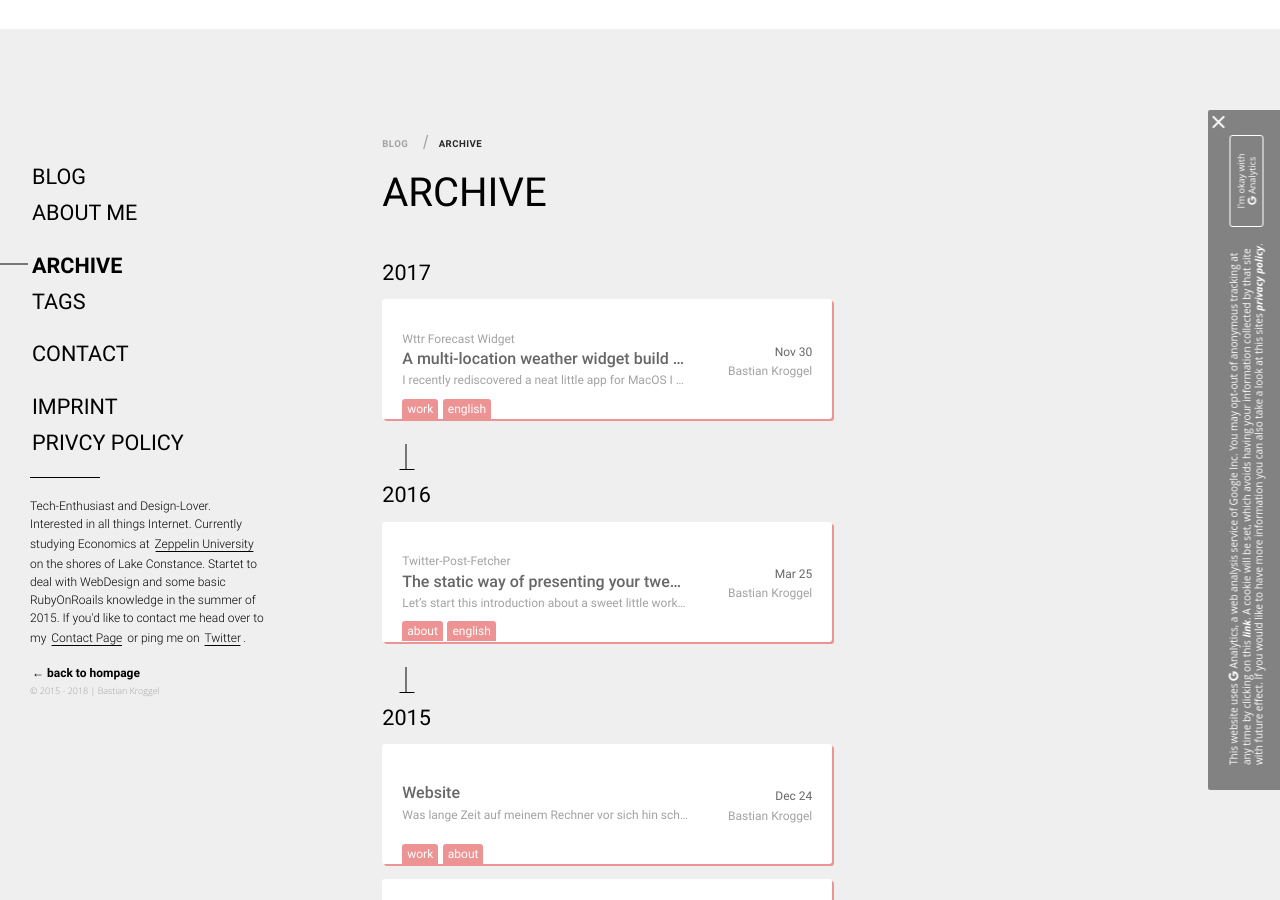
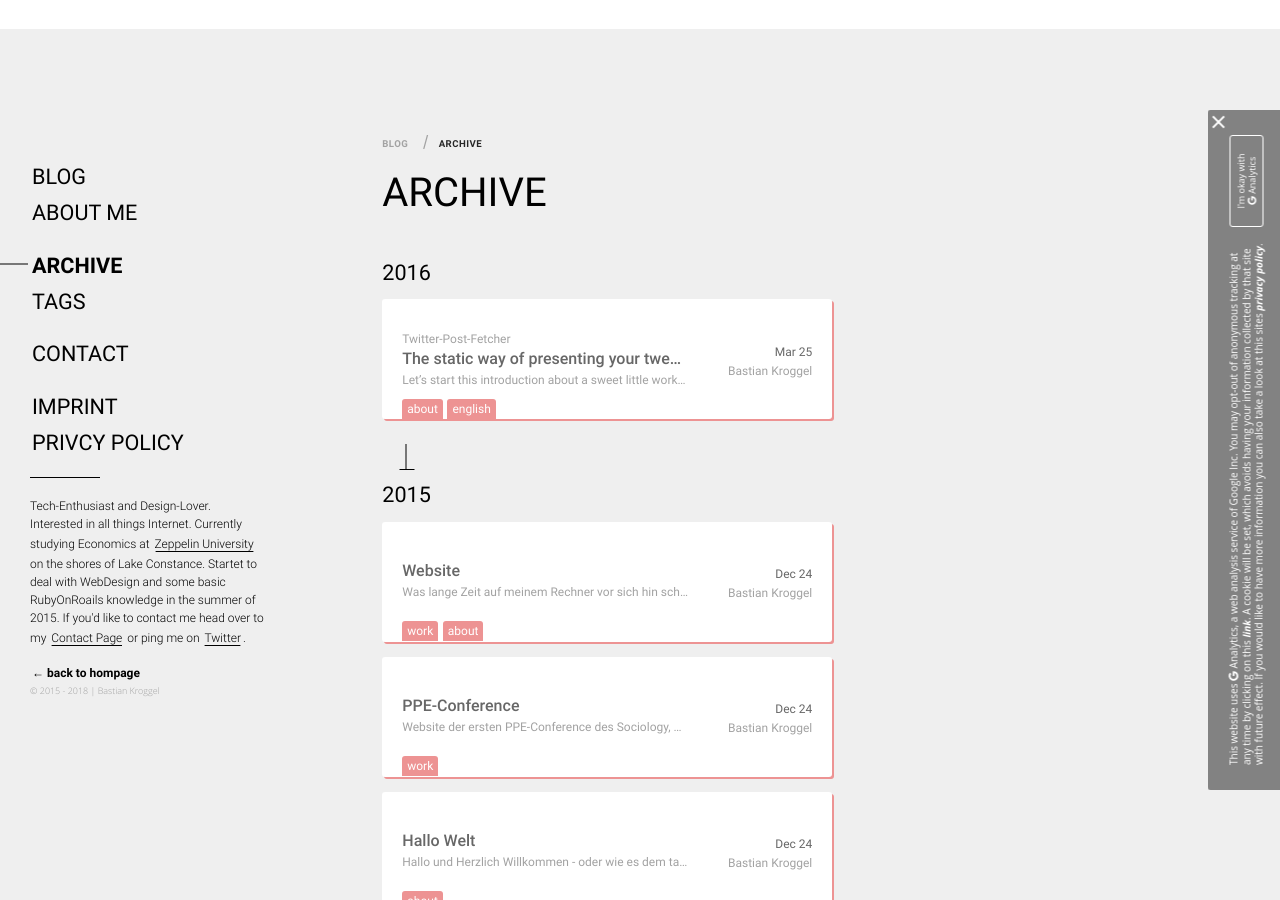
Before and after one commit to bkroggel/luzid, a Jekyll site: the page built from blog/archive/index.html, in a window 1280 px wide and 900 px high, scrolled down 397 px. Built offline with Jekyll 4.4.1, drawn with Linux system fonts in a browser that asks for light colours; nearby versions of some CDN libraries; some web fonts are replaced; a script that is not in the unit is left out; part of the change alters nothing that is shown.

Commit message:
blog post WTTR in the works

```diff
--- a/_posts/2017-11-30-A-multi-location-weather-widget-build-for-Uebersicht.md
+++ b/_posts/2017-11-30-A-multi-location-weather-widget-build-for-Uebersicht.md
@@ -14,7 +14,7 @@ sitemap:
   changefreq:
   exclude:
 sign: false
-published: true
+published: false
 featured: true
 ---
 
@@ -30,14 +30,39 @@ That said it is actually pretty easy to write a widgets for and by yourself - at
 There are actually quite a few Übersicht widgets out there that allow you to display the current weather conditions right on your MacOS desktop - so why write another one instead of just using what is already there?
 Initially I actually wasn’t interested in writing my own widget instead I was tinkering around with some already present code samples of other developers. Since I already knew what Übersicht is capable of I mainly was interested in how I could modify some very informative products to fit a more MacOS native look.
 But that didn't feel *finished* - just a bunch of numbers and words that were floting around on my screen.
-![Info widget with a native MacOS look](/assets/img/page/blog/info_widgets.jpg){: data-subtitle="based on code snippets and ideas to be found in the [Übersicht widget collection](http://tracesof.net/uebersicht-widgets/). Currently the widget itself can not be found on the internet but if you are interested in it just let me know."}
+![Info widget with a native MacOS look](/assets/img/page/blog/info_widgets.jpg){: data-subtitle="based on code snippets and ideas to be found in the [Übersicht widget collection](http://tracesof.net/uebersicht-widgets/). Currently the widget itself can not be found on the internet but if you are interested just let me know."}
 Not being a huge fan of the native MacOS notification center (and especially the widget part of it) I realized that I could not just polish the appearance of my newly created sidebar but also add the most relevant information for myself so I finally  could use widgets on MacOS in the way I <span class="sidenote"><span class="sidenote__toggle">expect it to behave</span><span class="sidenote__note">like on Android OS - present on the main screens and therefore allowing important information to stick out of the usual data mess</span></span> instead of having to use and open an app to actually reach the most relevant information.
 So what I wanted was an easily but still fully featured weather forecast element - and everything should fit into my recently created MacOS styled widget design. While there were a few things out there that kind of helped me to think through the process, there was nothing like the perfect solution for my case.
 *The reason I created it myself.*
 
 ### Features
 The idea and the history aside let‘s dive into the actually features and therefore the "What" instead of the "Why".
-![Info widget with a native MacOS look](/assets/img/page/blog/wttr.gif){: .lock data-subtitle="based on code snippets and ideas to be found in the [Übersicht widget collection](http://tracesof.net/uebersicht-widgets/)"}
+So what is the purpose of this piece of code?
+After the initial thought of providing myself with a widget that not just allows to show some weather information in a beautiful and style-wise fitting design but also is capable of displaying multiple locations while still maintaining a slim and not overloaded appearance I came up with a neat little solutions for one of the minor issues I had with Übersicht.
+But before we discuss that let‘s start with a closer look at the overall features and the implementation of those in Wttr widget for Übersicht.
+![Showcase of Wttr Forecast](/assets/img/page/blog/wttr.gif){: .lock data-subtitle="a multi-location weather widget build for Übersicht"}
+
+Above there is a short little image sequence that displays the
+most relevant characteristics of the widget.
+Wttr Forecast displays not just the **current weather conditions** (*temperature* as well as a *summary of the outside situation*) of your favorite places - *or the one you hate the most...that clearly depends on what you are looking for* - but also shows **minimum** and **maximum temperatures** for the upcoming two days as well as todays forecast and also adds the **chance of rain** for those days.
+Of course the whole package is rounded of by a <span class="sidenote"><span class="sidenote__toggle">nice little icon art</span><span class="sidenote__note">the icons as well as a lot more weather themed graphics are maintained by [Eric Flowers](https://twitter.com/erik_flowers) & can be found [here](http://erikflowers.github.io/weather-icons/)</span></span>  that gets dynamically changed depending on the weather situation as well as the actual date which is based on the timezone of your machine running MacOS.
+
+Wttr Forecast stores all weather information locally on your device and allows you to access forecasts even when you are offline.
+{:.quote}
+
+But what are the possibilities besides the obvious feature of displaying multiple locations - basically just limited by the <span class="sidenote"><span class="sidenote__toggle">number of calls</span><span class="sidenote__note">more about that and an explanation of the configuration can be found in the [How-To section](#how-to) </span></span> allowed by the weather API?
+
+DarkSky - the US-based weather forecasting company that provides the weather information behind this widget - actually is one of the main big features of this widget. Not really noticeable in its entire functionality from a user point of view does it provide a global coverage of current weather conditions as well as perfectly fine forecasting estimations. For the developer audience I also should mention that implementing DarkSky and using their API is an absolute breeze and just works like it should.
+In conjunction with this API the widget allows you modify it in the way to fit all - *alright let‘s say most of* - your needs.
+DarkSky for example provides weather condition summaries in [dozens of different languages](https://darksky.net/dev/docs#api-request-types) which allows this widget to actually customize the output via a user-modifiable setting variable - same goes for the temperature units which of course can be displayed in the metric as well as the imperial system.
+Besides that *of course* there is also a setting enables the possibility to easily change the accent color - and therefore the highlighted rectangle containing the current date.
+
+
+- loaded weather forecast gets stored on the local machine so even if your internet connection fails the Wttr widget will still display the last available information
+- Feature, dass einen Workaround für den Bug bietet, dass bei öffnen des Rechners zunächst keine Internetverbindung besteht und damit das Widget ohne Informationen dargestellt
+
+
+### How To
 
 
 ### Credits
```
